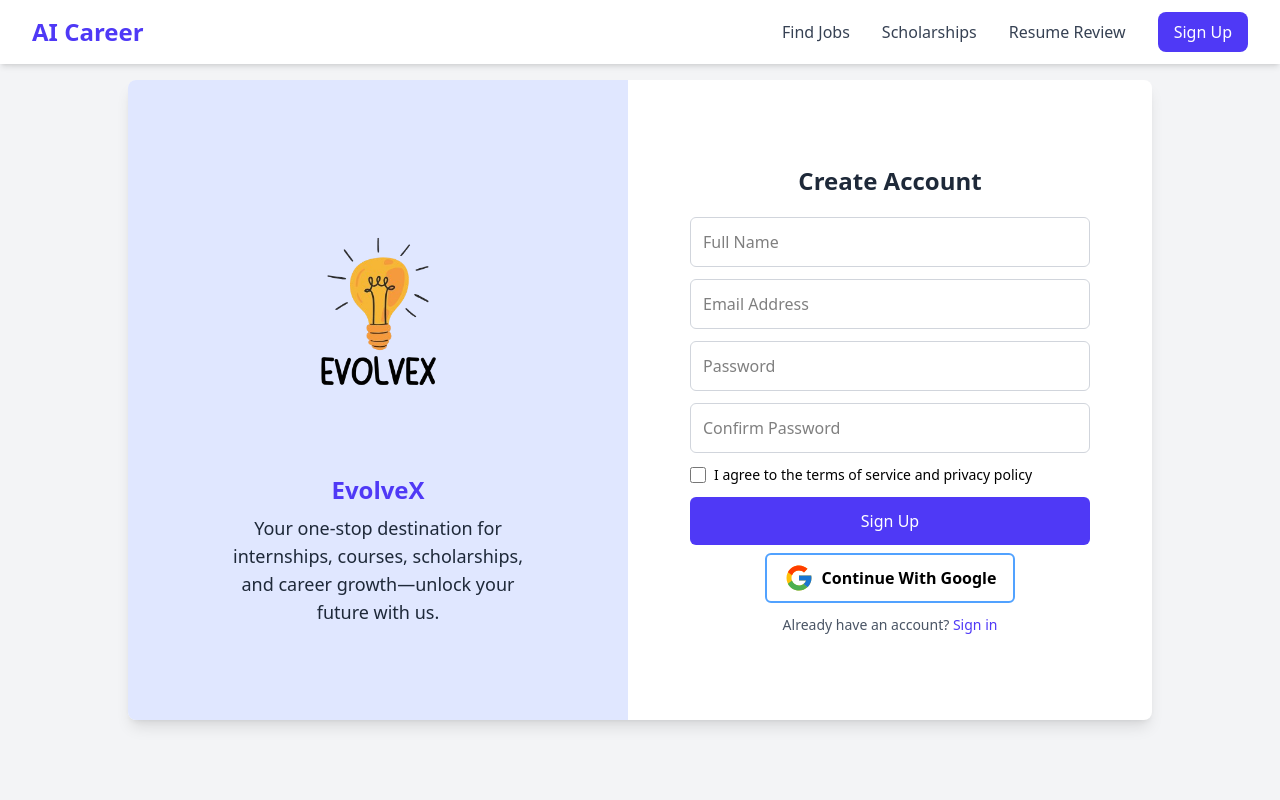
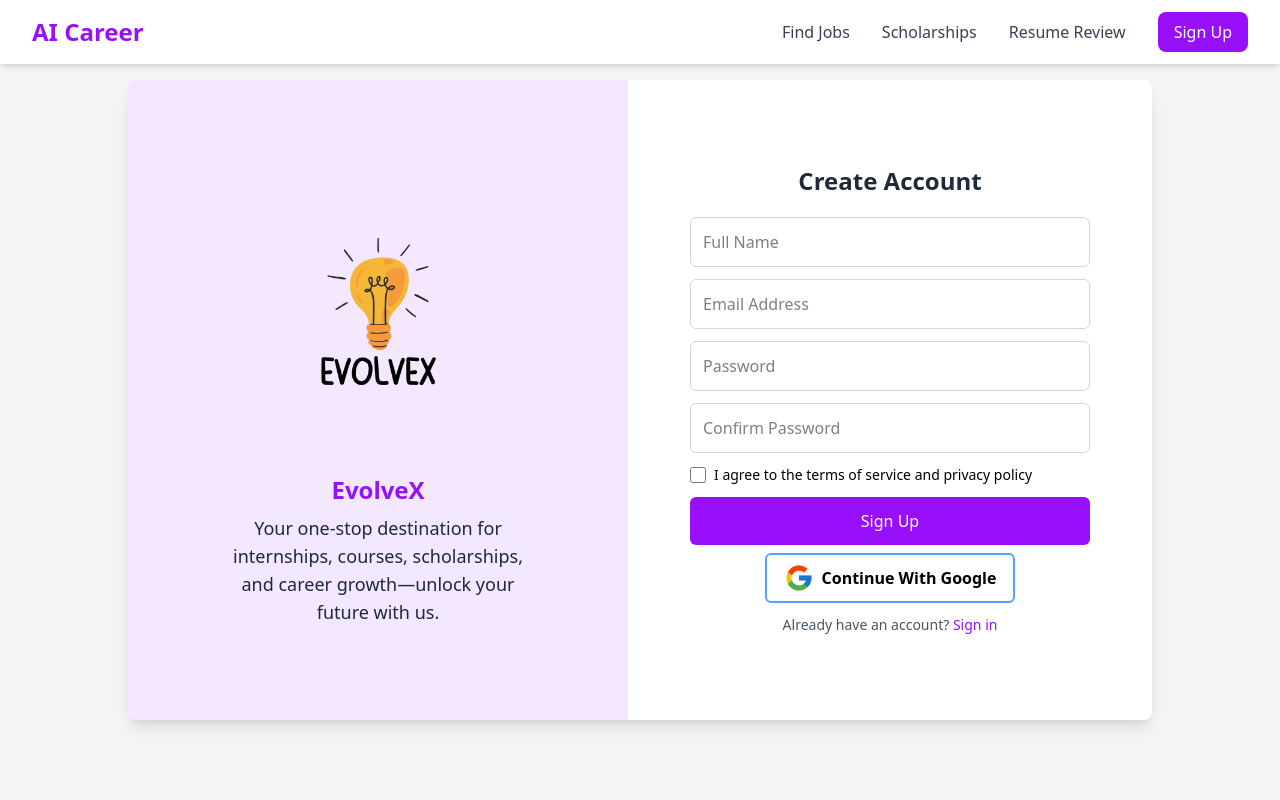
Before and after one commit to Anamika-garg/MSC_Hack_frontend, a React (Vite) app: page /signup in a window 1280 px wide. Shown: the top 800 px of the page. Built offline with nearby package versions, Linux system fonts and the light colour scheme.

Commit message:
resposnive

```diff
--- a/src/Components/Header.jsx
+++ b/src/Components/Header.jsx
@@ -15,19 +15,19 @@
       <div className="max-w-7xl mx-auto px-4 sm:px-6 lg:px-8">
         <div className="flex justify-between h-16 items-center">
           {/* Logo */}
-          <div className="flex-shrink-0 text-2xl font-bold text-indigo-600">
+          <div className="flex-shrink-0 text-2xl font-bold text-purple-600">
             <Link to="/">AI Career</Link>
           </div>
 
           {/* Desktop Menu */}
           <div className="hidden md:flex space-x-8 items-center">
-            <Link to="/jobs" className="text-gray-700 hover:text-indigo-600 transition">
+            <Link to="/jobs" className="text-gray-700 hover:text-purple-600 transition">
              Find Jobs
             </Link>
-            <Link to="/scholarships" className="text-gray-700 hover:text-indigo-600 transition">
+            <Link to="/scholarships" className="text-gray-700 hover:text-purple-600 transition">
               Scholarships
             </Link>
-            <Link to="/resume-review" className="text-gray-700 hover:text-indigo-600 transition">
+            <Link to="/resume-review" className="text-gray-700 hover:text-purple-600 transition">
               Resume Review
             </Link>
 
@@ -35,7 +35,7 @@
             {!isAuthenticated ? (
               <Link
                 to="/signup"
-                className="bg-indigo-600 text-white px-4 py-2 rounded-lg hover:bg-indigo-700 transition"
+                className="bg-purple-600 text-white px-4 py-2 rounded-lg hover:bg-purple-700 transition"
               >
                 Sign Up
               </Link>
@@ -43,7 +43,7 @@
               <div className="flex items-center space-x-4">
                 <Link
                   to="/journal"
-                  className="text-gray-700 hover:text-indigo-600 transition"
+                  className="text-gray-700 hover:text-purple-600 transition"
                 >
                   Journal
                 </Link>
@@ -51,7 +51,7 @@
                   <img
                     src={user?.profileURL || "https://via.placeholder.com/40"}
                     alt="Profile"
-                    className="w-10 h-10 rounded-full border-2 border-indigo-600 cursor-pointer"
+                    className="w-10 h-10 rounded-full border-2 border-purple-600 cursor-pointer"
                   />
                   {/* Dropdown Menu */}
                   <div className="absolute right-0 mt-2 w-48 bg-white rounded-md shadow-lg opacity-0 group-hover:opacity-100 transition duration-300 ease-in-out z-20">
@@ -100,7 +100,7 @@
           {!isAuthenticated ? (
             <Link
               to="/signup"
-              className="block px-4 py-2 text-white bg-indigo-600 hover:bg-indigo-700 transition"
+              className="block px-4 py-2 text-white bg-purple-600 hover:bg-purple-700 transition"
             >
               Sign Up
             </Link>
@@ -116,7 +116,7 @@
                 <img
                   src={user?.profileImage || "https://via.placeholder.com/40"}
                   alt="Profile"
-                  className="w-8 h-8 rounded-full mr-2 border-2 border-indigo-600"
+                  className="w-8 h-8 rounded-full mr-2 border-2 border-purple-600"
                 />
                 <span className="text-gray-700">{user?.name || "Profile"}</span>
               </Link>
--- a/src/Components/Hero.jsx
+++ b/src/Components/Hero.jsx
@@ -11,7 +11,7 @@
         </p>
         <div className="mt-6">
           <Button className="bg-cyan-500 hover:bg-cyan-600 text-white px-6 py-3 rounded-full text-lg">Get Started</Button>
-          <Button variant="outline" className="ml-4 px-6 py-3 rounded-full text-lg border-white text-white hover:bg-white hover:text-blue-500">
+          <Button variant="outline" className="ml-4 px-6 py-3 rounded-full text-lg border-white text-white hover:bg-white hover:text-purple-500">
             Explore More
           </Button>
         </div>
--- a/src/Components/HowItWorks.jsx
+++ b/src/Components/HowItWorks.jsx
@@ -7,7 +7,7 @@
         <h2 className="text-3xl font-bold text-center mb-10">Simple Steps to Get Started</h2>
         <div className="max-w-4xl mx-auto grid grid-cols-1 md:grid-cols-4 gap-6 text-center">
           <div>
-            <div className="text-4xl font-bold text-blue-500">1</div>
+            <div className="text-4xl font-bold text-purple-500">1</div>
             <h4 className="text-lg font-semibold mt-2">Sign Up</h4>
             <p>Create your profile and explore our AI tools.</p>
           </div>
--- a/src/Pages/Login.jsx
+++ b/src/Pages/Login.jsx
@@ -76,27 +76,27 @@
               <button
                 type="submit"
                 onClick={submitHandler}
-                className="p-3 text-base bg-indigo-600 text-white rounded-md hover:bg-indigo-500"
+                className="p-3 text-base bg-purple-600 text-white rounded-md hover:bg-purple-500"
               >
                 Login
               </button>
             </form>
             {/* <p className="mt-3 text-sm text-gray-600">Or Sign Up With</p> */}
-            <div className="flex justify-center mt-2 space-x-4 text-indigo-600">
+            <div className="flex justify-center mt-2 space-x-4 text-purple-600">
               <a href="#" className="hover:underline">
                 <SignUpWithGoogle/>
               </a>
             </div>
             <p className="mt-3 text-sm text-gray-600">
               Don't have an account?
-              <Link to={"/signup"} className="text-indigo-600 hover:underline"> Sign Up</Link>
+              <Link to={"/signup"} className="text-purple-600 hover:underline"> Sign Up</Link>
             </p>
           </div>
         </div>
            {/* Left Panel */}
-           <div className="flex-1 bg-indigo-100 justify-center items-center hidden md:flex">
+           <div className="flex-1 bg-purple-100 justify-center items-center hidden md:flex">
           <div className="text-center max-w-xs">
-            <h1 className="text-2xl text-indigo-600 mb-2">5 Minute School</h1>
+            <h1 className="text-2xl text-purple-600 mb-2">5 Minute School</h1>
             <p className="text-lg text-gray-800">Learn From World's Best Instructors Around The World.</p>
             {/* <div className="mt-5">
               <img
--- a/src/Pages/SignUp.jsx
+++ b/src/Pages/SignUp.jsx
@@ -59,12 +59,12 @@
       <ToastContainer/>
       <div className="flex w-4/5 h-4/5 bg-white rounded-lg shadow-lg overflow-hidden md:flex-row flex-col mt-[40px] md:mt-0">
         {/* Left Panel */}
-        <div className="flex-1 bg-indigo-100 justify-center items-center flex-col hidden md:flex">
+        <div className="flex-1 bg-purple-100 justify-center items-center flex-col hidden md:flex">
           <div className="img overflow-hidden">
             <img src={logo} alt="" className='h-[300px]' />
           </div>
           <div className="text-center max-w-xs">
-            <h1 className="text-2xl text-indigo-600 mb-2 font-bold">EvolveX</h1>
+            <h1 className="text-2xl text-purple-600 mb-2 font-bold">EvolveX</h1>
             <p className="text-lg text-gray-800">Your one-stop destination for internships, courses, scholarships, and career growth—unlock your future with us.</p>
             {/* <div className="mt-5">
               <img
@@ -119,22 +119,22 @@
               </div>
               <button
                 type="submit"
-                className="p-3 text-base bg-indigo-600 text-white rounded-md hover:bg-indigo-500"
+                className="p-3 text-base bg-purple-600 text-white rounded-md hover:bg-purple-500"
                 onClick={submitHandler}
               >
                 Sign Up
               </button>
             </form>
             {/* <p className="mt-3 text-sm text-gray-600">Or Sign Up With</p> */}
-            <div className="flex justify-center mt-2 space-x-4 text-indigo-600">
+            <div className="flex justify-center mt-2 space-x-4 text-purple-600">
               <a href="#" className="hover:underline">
                 <SignUpWithGoogle />
               </a>
             </div>
             <p className="mt-3 text-sm text-gray-600">
               Already have an account?
-              {/* <a href="/login" className="text-indigo-600 hover:underline">Sign in</a> */}
-              <Link to={"/login"} className="text-indigo-600 hover:underline"> Sign in</Link>
+              {/* <a href="/login" className="text-purple-600 hover:underline">Sign in</a> */}
+              <Link to={"/login"} className="text-purple-600 hover:underline"> Sign in</Link>
             </p>
           </div>
         </div>
```
